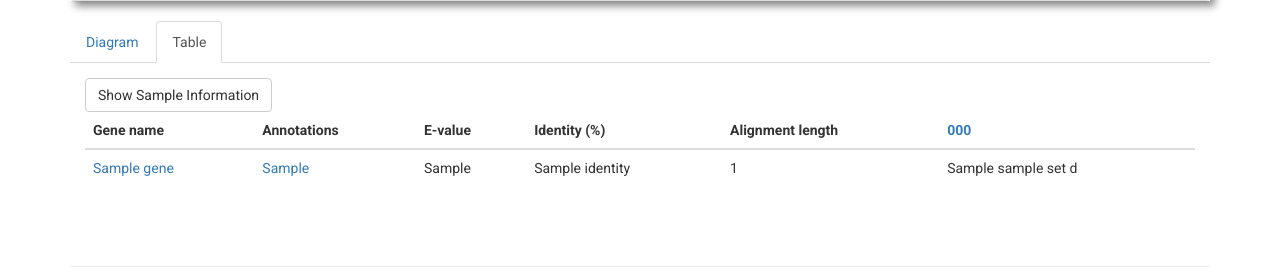
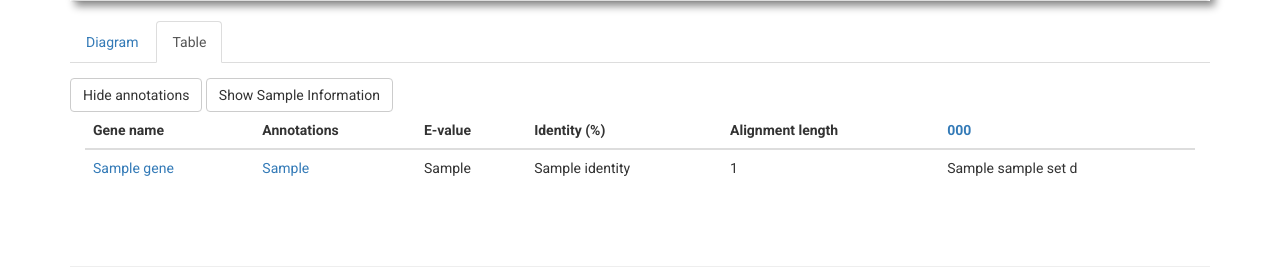
Before and after one commit to EnvGen/BARM_web_server, a Flask app: template templates/blast_page.html in a window 1280 px wide, after a click on "Table". Shown: the part 793-1064 px from the top of the page. Run offline with Flask 3, Linux system fonts and the light colour scheme; tables that the repository leaves empty hold one stand-in row (values such as "Sample post"); the template is opened without the code that fills it: values that come from a table or form of the project are taken from there, most other values are stand-ins (such as "Sample title", 1, 10 or a date in 2020); parts of the project's set-up code (start-up, migrations or seed data) failed here and were passed over; some libraries are stand-ins or nearby versions.

Commit message:
Possible to filter out gene annotations

```diff
--- a/static/main.css
+++ b/static/main.css
@@ -23,8 +23,8 @@ body {
   margin-top: 15px;
 }
 
-#toggle_sample_description {
-  margin-top: 15px;
+#buttons_above_table {
+    margin-top: 15px;
 }
 
 #expList ul, li {
--- a/templates/blast_page.html
+++ b/templates/blast_page.html
@@ -188,6 +188,17 @@
            hide_sample_information();
         }
       });
+      $('#toggle_table_annotations').click(function(event) {
+        if ($(this).attr('value') == 'show') {
+           $(this).text("Hide Annotations");
+           $(this).attr('value', 'hide');
+           show_table_annotations();
+        } else {
+           $(this).text("Show Annotations");
+           $(this).attr('value', 'show');
+           hide_table_annotations();
+        }
+      });
   });
 
   function enable_tooltip() {
@@ -212,5 +223,15 @@
     $('#gene_counts_table thead .sample_description_in_table').hide();
   }
 
+  function show_table_annotations(){
+    $('#gene_counts_table thead .annotations_in_table').show();
+    $('#gene_counts_table tbody .annotations_in_table').show();
+  }
+
+  function hide_table_annotations(){
+    $('#gene_counts_table thead .annotations_in_table').hide();
+    $('#gene_counts_table tbody .annotations_in_table').hide();
+  }
+
 </script>
 {% endblock body %}
--- a/templates/blast_table_part.html
+++ b/templates/blast_table_part.html
@@ -1,10 +1,13 @@
 <div class="container-fluid">
-<button class="btn btn-default" id="toggle_sample_description" value='show'>Show Sample Information</button>
+<div id="buttons_above_table" class="row">
+  <button class="btn btn-default" id="toggle_table_annotations" value='hide'>Hide annotations</button>
+  <button class="btn btn-default" id="toggle_sample_description" value='show'>Show Sample Information</button>
+</div>
 <table class="table" id=gene_counts_table>
   <thead>
     <tr>
       <th>Gene name</th>
-      <th>Annotations</th>
+      <th class="annotations_in_table">Annotations</th>
       <th>E-value</th>
       <th>Identity (%)</th>
       <th>Alignment length</th>
@@ -20,7 +23,7 @@
   {% for gene, sample_d in table.items() %}
     <tr>
       <td><a href="#" data-toggle="tooltip" title="{{gene.name}}" data-placement="top">{{gene.name}}</a></td>
-      <td>
+      <td class="annotations_in_table">
         {% for annotation_type, annotation_l in sample_d['annotations'].items() %}
           {% for annotation in annotation_l %}
           <a href="{{annotation.external_link}}" data-toggle="tooltip" title="{{annotation_type}}: {{annotation.description}}" data-placement="top">{{annotation.type_identifier}}</a>
--- a/templates/function_classes_table.html
+++ b/templates/function_classes_table.html
@@ -1,5 +1,7 @@
 <div class="container-fluid">
-<button class="btn btn-default" id="toggle_sample_description" value='show'>Show Sample Information</button>
+<div id="buttons_above_table" class="row">
+  <button class="btn btn-default" id="toggle_sample_description" value='show'>Show Sample Information</button>
+</div>
 <table class="table" id=function_classes_table>
   <thead>
     <tr>
--- a/templates/taxon_actual_table.html
+++ b/templates/taxon_actual_table.html
@@ -1,4 +1,6 @@
-<button class="btn btn-default" id="toggle_sample_description" value='show'>Show Sample Information</button>
+<div id="buttons_above_table" class="row">
+  <button class="btn btn-default" id="toggle_sample_description" value='show'>Show Sample Information</button>
+</div>
 <div id="taxon_actual_table" class="container-fluid">
   <table class="table" id="taxonomy_table" current_taxon_level="{{current_level}}">
   <thead>
```
